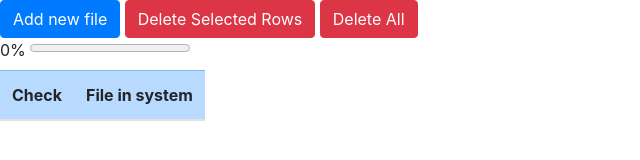
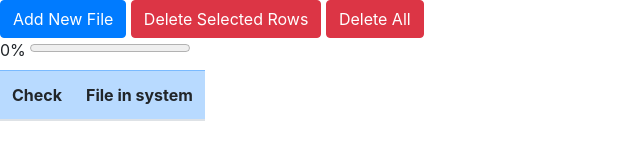
Before and after one commit to DorShireto/CSV2Json, a website: page index.html in a window 1280 px wide. Shown: the whole page, without its empty margins (0-640 px from the left). Drawn offline with nearby package versions, Linux system fonts and the light colour scheme.

Commit message:
Text chnages in index.html

```diff
--- a/index.html
+++ b/index.html
@@ -23,8 +23,8 @@
 
 
 
-    <button type="button" class="btn btn-primary" onclick="document.getElementById('file-input').click(); ">Add new
-        file</button>
+    <button type="button" class="btn btn-primary" onclick="document.getElementById('file-input').click(); ">Add New
+        File</button>
     <button onclick="deleteSelectedRows()" type="button" class="btn btn-danger"> Delete Selected Rows </button>
     <button onclick="deleteAllRows()" type="button" class="btn btn-danger"> Delete All </button>
     <input id="file-input" type="file" accept=".csv" name="name" style="display: none;" onchange="newFileIn()" />
```
